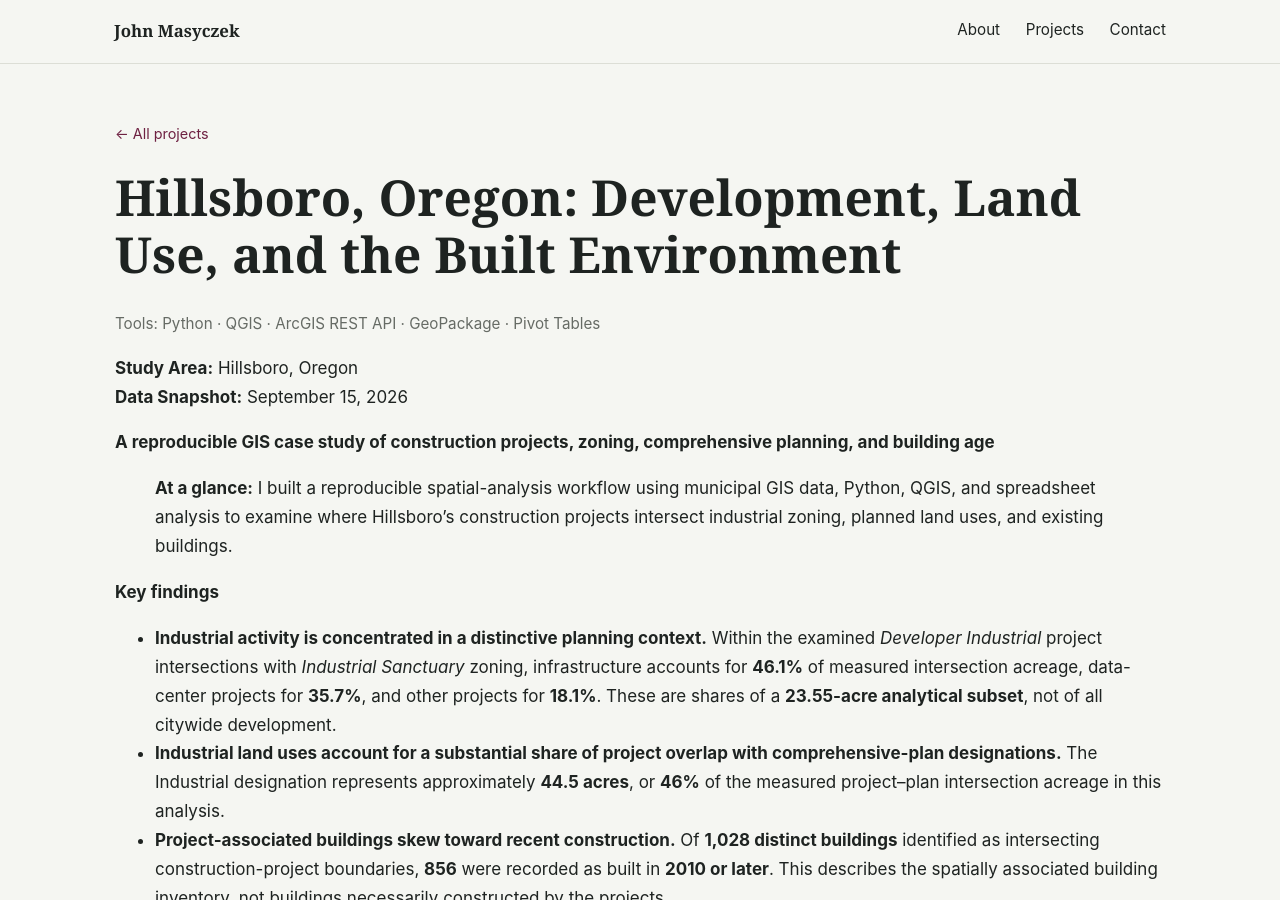
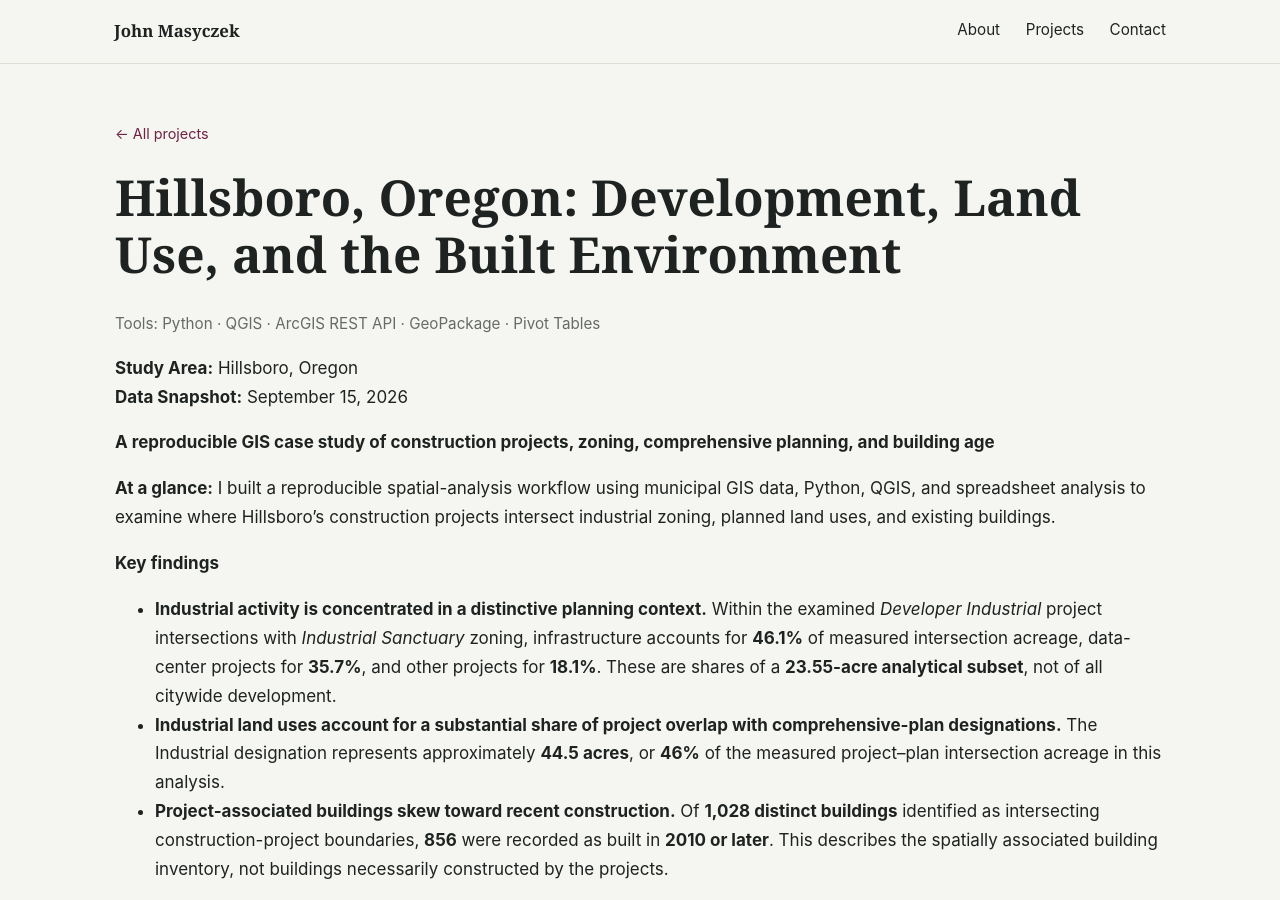
Before and after one commit to Masyczek/portfolio, a Jekyll site: the page built from projects/hillsboro-gis.md, in a window 1280 px wide and 900 px high. Built offline with Jekyll 4.4.1, drawn with Linux system fonts in a browser that asks for light colours.

```diff
--- a/projects/hillsboro-gis.md
+++ b/projects/hillsboro-gis.md
@@ -9,7 +9,7 @@ tools: "Python · QGIS · ArcGIS REST API · GeoPackage · Pivot Tables"
 
 **A reproducible GIS case study of construction projects, zoning, comprehensive planning, and building age**
 
-> **At a glance:** I built a reproducible spatial-analysis workflow using municipal GIS data, Python, QGIS, and spreadsheet analysis to examine where Hillsboro's construction projects intersect industrial zoning, planned land uses, and existing buildings.
+**At a glance:** I built a reproducible spatial-analysis workflow using municipal GIS data, Python, QGIS, and spreadsheet analysis to examine where Hillsboro's construction projects intersect industrial zoning, planned land uses, and existing buildings.
 
 **Key findings**
 
```
